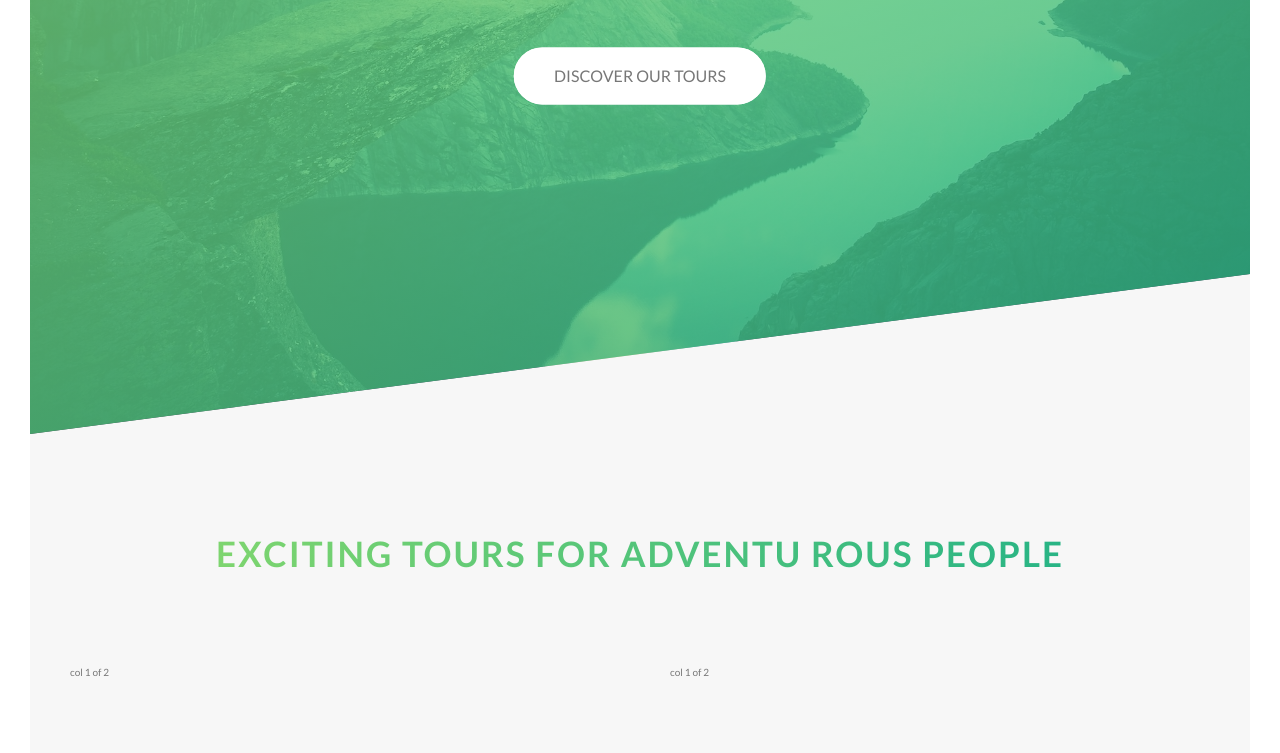
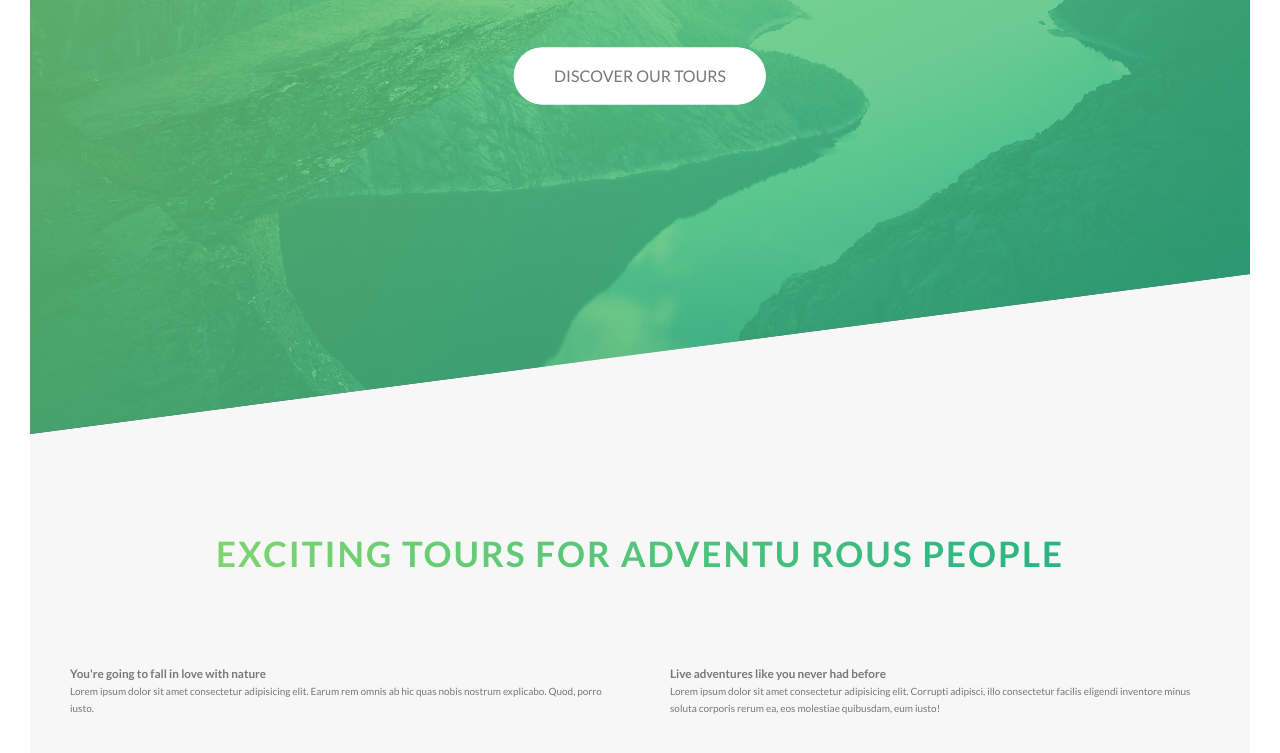
Before and after one commit to evelyn-2022/natours, a website: page index.html in a window 1280 px wide. Shown: the part 356-1109 px from the top of the page. Drawn offline with Linux system fonts and the light colour scheme.

```diff
--- a/index.html
+++ b/index.html
@@ -39,8 +39,25 @@
         </div>
 
         <div class="row">
-          <div class="col-1-of-2">col 1 of 2</div>
-          <div class="col-1-of-2">col 1 of 2</div>
+          <div class="col-1-of-2">
+            <h3 class="heading-tertiary">
+              You're going to fall in love with nature
+            </h3>
+            <p>
+              Lorem ipsum dolor sit amet consectetur adipisicing elit. Earum rem
+              omnis ab hic quas nobis nostrum explicabo. Quod, porro iusto.
+            </p>
+          </div>
+          <div class="col-1-of-2">
+            <h3 class="heading-tertiary">
+              Live adventures like you never had before
+            </h3>
+            <p>
+              Lorem ipsum dolor sit amet consectetur adipisicing elit. Corrupti
+              adipisci, illo consectetur facilis eligendi inventore minus soluta
+              corporis rerum ea, eos molestiae quibusdam, eum iusto!
+            </p>
+          </div>
         </div>
       </section>
     </main>
```
